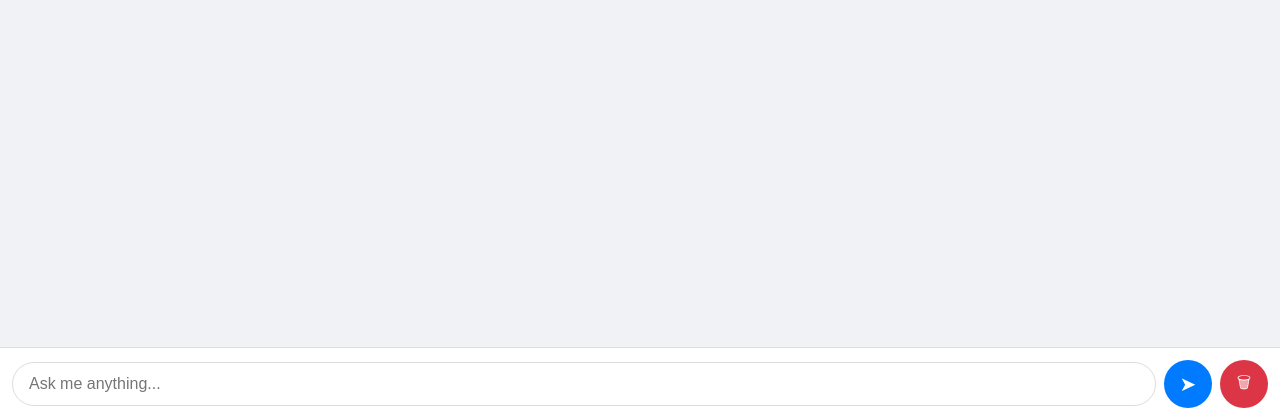
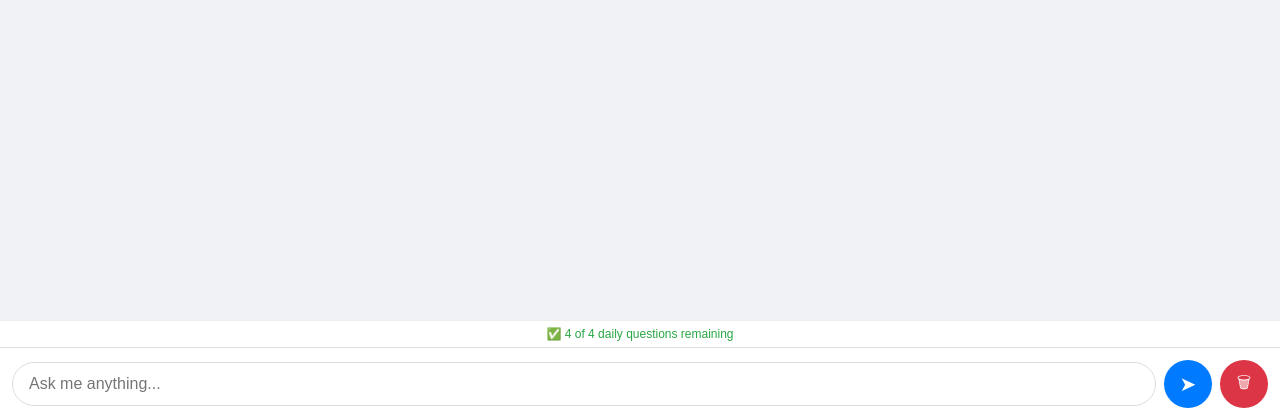
Before and after one commit to Siddhant-gupta2001/ai-assistant, a FastAPI app: page /chat in a window 1280 px wide. Shown: the part 380-800 px from the top of the page. Run offline with FastAPI, Linux system fonts and the light colour scheme; some libraries are stand-ins or nearby versions.

Commit message:
Fixed rate limit counter display

```diff
--- a/main.py
+++ b/main.py
@@ -16,6 +16,8 @@ import base64                                                          # ✅ Err
 import requests as req
 from groq import Groq
 from dotenv import load_dotenv
+from datetime import date
+from fastapi import Request as HTTPRequest
 
 load_dotenv()
 
@@ -63,33 +65,50 @@ def ask(request: ChatRequest):
     except Exception as e:
         return {"error": str(e)}
 
-request_counts= {}
-MAX_REQUEST=4
+# Track by IP + date (resets daily automatically)
+ip_daily_counts = {}
+MAX_DAILY_REQUESTS = 4
+
+def get_client_ip(http_request):
+    # Handle proxies (Render uses proxy)
+    forwarded = http_request.headers.get("X-Forwarded-For")
+    if forwarded:
+        return forwarded.split(",")[0].strip()
+    return http_request.client.host
+
+def check_rate_limit(ip: str) -> tuple:
+    today = str(date.today())
+    key = f"{ip}_{today}"
+    count = ip_daily_counts.get(key, 0)
+    remaining = MAX_DAILY_REQUESTS - count
+    return count, remaining, key
+
 @app.post("/ask-stream")
-def ask_stream(request: ChatRequest):
-    session_id = request.session_id
-    count = request_counts.get(session_id, 0)
+def ask_stream(request: ChatRequest, http_request: HTTPRequest):
+    # ---- Rate limit by IP ----
+    client_ip = get_client_ip(http_request)
+    count, remaining, key = check_rate_limit(client_ip)
 
-    if count >= MAX_REQUEST:
+    if remaining <= 0:
         def limit_exceed():
-            yield "⚠️ You have reached your limit of 4 questions. Please refresh to start a new session."
+            yield "⚠️ You have reached your daily limit of 4 questions. Come back tomorrow!"
         return StreamingResponse(limit_exceed(), media_type="text/plain")
 
-    request_counts[session_id] = count + 1
+    # Increment count
+    ip_daily_counts[key] = count + 1
 
-    # ✅ Get chat history for this session
-    history = get_history(session_id)
-    print(f"History for {session_id}: {len(history)} messages")
+    # Get chat history
+    history = get_history(request.session_id)
 
     chain = (
         ChatPromptTemplate.from_messages([
-            ("system", """You are a helpful assistant. Follow these rules:
-1. If the answer has multiple items → use bullet points
-2. If explaining steps → use numbered list
+            ("system", """You are a helpful assistant. Remember everything the user tells you.
+Follow these rules:
+1. Use bullet points for multiple items
+2. Use numbered list for steps
 3. Use **bold** for important terms
-4. Keep paragraphs short
-5. Always remember what the user told you in this conversation"""),
-            MessagesPlaceholder(variable_name="chat_history"),  # ✅ add history
+4. Keep paragraphs short"""),
+            MessagesPlaceholder(variable_name="chat_history"),
             ("human", "{question}")
         ]) | llm | StrOutputParser()
     )
@@ -99,34 +118,29 @@ def ask_stream(request: ChatRequest):
         try:
             for chunk in chain.stream({
                 "question": request.question,
-                "chat_history": history    # ✅ pass history
+                "chat_history": history
             }):
                 full_response += chunk
                 yield chunk
         except Exception as e:
-            yield f"\nSorry, something went wrong."
+            yield f"Sorry, something went wrong."
         finally:
             try:
                 if full_response:
-                    save_message(
-                        request.session_id,
-                        request.question,
-                        full_response
-                    )
-                    print(f"Saved message. History now: {len(get_history(session_id))}")
-
-            except Exception as e:
-                print(f"save error as {e}")
+                    save_message(request.session_id, request.question, full_response)
+            except:
+                pass
 
     return StreamingResponse(generate(), media_type="text/plain")
 @app.get("/remaining/{session_id}")
-def get_remaining(session_id:str):
-    count = request_counts.get(session_id,0)
-    remaining = MAX_REQUEST - count
+def get_remaining(session_id: str, http_request: HTTPRequest):
+    client_ip = get_client_ip(http_request)
+    count, remaining, key = check_rate_limit(client_ip)
     return {
         "used": count,
         "remaining": remaining,
-        "limit": MAX_REQUEST
+        "limit": MAX_DAILY_REQUESTS,
+        "resets": "tomorrow"
     }
 
 @app.get("/history/{session_id}")
--- a/templates/index.html
+++ b/templates/index.html
@@ -468,6 +468,7 @@ Example: Cricket stadium filled with fans blue jerseys"></textarea>
             el.innerHTML = marked.parse(rawText)
             scrollBottom()
         }
+        await updateRemainingCount()  // ✅ update counter after each question
     } catch (e) {
         document.getElementById(loadingId).textContent = "Sorry, something went wrong."
     }
@@ -837,6 +838,41 @@ async function deleteMyPhoto(index) {
         alert("Delete failed: " + e.message)
     }
 }
+
+    async function updateRemainingCount() {
+    try {
+        const r = await fetch(`/remaining/${sessionId}`)  // ✅ capital I
+        const data = await r.json()
+        const remaining = data.remaining
+
+        let counter = document.getElementById("question-counter")
+        if (!counter) {
+            counter = document.createElement("div")
+            counter.id = "question-counter"
+            counter.style.cssText = `
+                text-align:center; font-size:12px;
+                color:#666; padding:6px;
+                background:white; border-top:1px solid #eee;`
+            document.querySelector(".input-area").before(counter)
+        }
+        if (remaining <= 0) {
+            counter.style.color = "#dc3545"
+            counter.innerHTML = "⚠️ Daily limit reached (4/4). Come back tomorrow!"
+            document.getElementById("question").disabled = true
+            document.querySelector(".send-btn").disabled = true
+        } else if (remaining <= 3) {
+            counter.style.color = "#ff9800"
+            counter.innerHTML = `⚠️ Only ${remaining} questions left today`
+        } else {
+            counter.style.color = "#28a745"
+            counter.innerHTML = `✅ ${remaining} of 4 daily questions remaining`
+        }
+    } catch (e) {
+        console.log("Counter error:", e)
+    }
+}
+
+updateRemainingCount()  // ✅ no template tags after this
 </script>
 
 </body>
```
Lines whose indentation alone changed are shown as unchanged.
